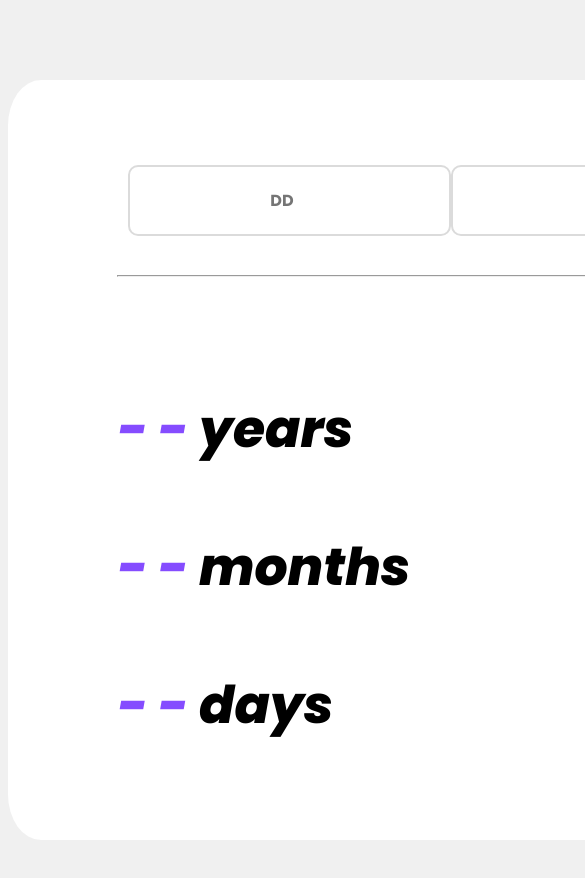
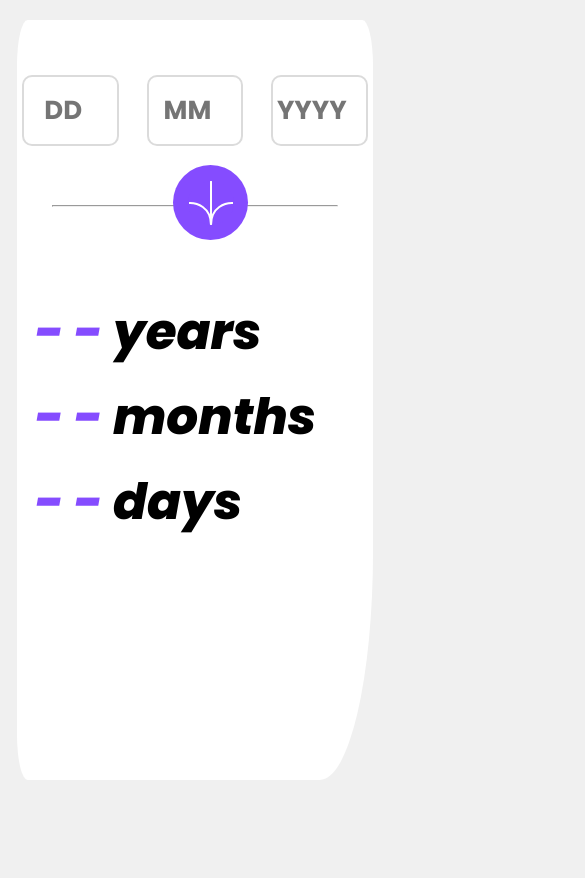
Before and after one commit to Bartosz278/webPost, a plain HTML site: page ageCalculator/index.html in a window 390 px wide. Shown: the top 878 px of the page, 585 px wide, since content can reach past the window. After the commit the page ends 844 px from the top, so only its background shows below. Drawn offline with Linux system fonts and the light colour scheme; a web font is replaced by a local one.

Commit message:
responsive to moblie

```diff
--- a/ageCalculator/style.scss
+++ b/ageCalculator/style.scss
@@ -8,9 +8,9 @@ body {
   main {
     background-color: hsl(0, 0%, 100%);
     height: 90vh;
-    width: 70rem;
+    width: 70vw;
     margin: auto;
-    margin-top: 80px;
+    margin-top: 60px;
     max-width: 1100px;
     border-radius: 3% 3% 15% 3% / 6% 6% 30% 6%;
 
@@ -18,20 +18,20 @@ body {
       width: 80%;
       height: 70px;
       padding-top: 85px;
-      padding-left: 20px;
-      justify-content: space-evenly;
       display: flex;
+      justify-content: flex-start;
+      gap: 5%;
       margin: auto;
+
       input {
-        width: auto;
+        width: 20%;
         height: 65px;
         border-radius: 10px;
         border: 2px solid hsl(0, 0%, 86%);
         text-align: center;
         font-family: 'Poppins', sans-serif;
         font-weight: 700;
-        font-size: 16px;
-
+        font-size: 36px;
       }
     }
     hr {
@@ -48,7 +48,7 @@ body {
       align-items: center;
       position: relative;
       top: -50px;
-      left: 950px;
+      left: 90%;
       cursor: pointer;
       svg {
         background-color: hsl(259, 100%, 65%);
@@ -58,7 +58,6 @@ body {
     }
     #result{
         width: 80%;
-        height: 100%;
         margin: 0 auto;
         display: flex;
         flex-direction: column;
@@ -67,25 +66,61 @@ body {
         font-style: italic;
         font-weight: 800;
         p{
-            font-size: 52px;
+            font-size: 82px;
             margin: 30px 0;
         }
         a{
           color:hsl(259, 100%, 65%);
+          font-size: 82px;
         }
         #numberOfDay{
           color: black;
           font-size: 18px;
         }
-
     }
 
   }
 }
 
-@media screen and (max-width: 600px) {
-  main {
-    width: 95rem;
-    border-radius: 3% 3% 25% 3%;
+@media only screen and (max-width: 750px) {
+  body {
+    main{
+      margin-top: 20px;
+      width: 95%;
+      transition: 0.5s;
+      #arrow_Image{
+        left: 40vw;
+      }
+      #input_Date {
+        width: 100%;
+        justify-content: space-around;
+        padding-bottom: 20px;
+        padding-top: 55px;
+        input {
+          width: 25%;
+          height: 65px;
+          font-size: 26px;
+
+        }
+      }
+      #result{
+        width: 90%;
+
+        p{
+            font-size: 50px;
+            margin: 5px 0;
+        }
+        a{
+          font-size: 50px;
+        }
+
+    }
+
+    }
   }
 }
+@media only screen and (max-height: 900px) {
+  body{
+    height: 80vh;
+  }
+}
```
Also changed, not shown: ageCalculator/script.js (line endings or trailing spaces), ageCalculator/style.css, 1 other file.
